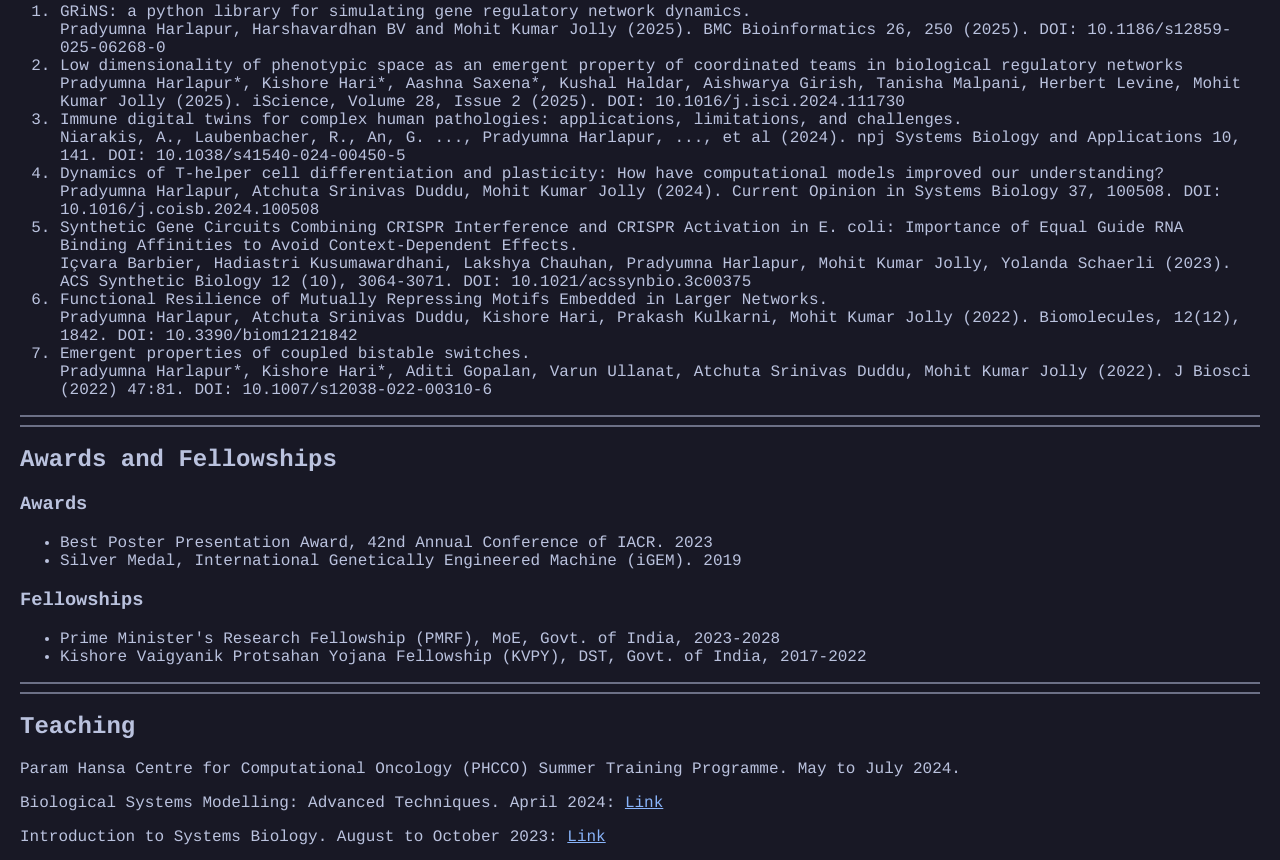
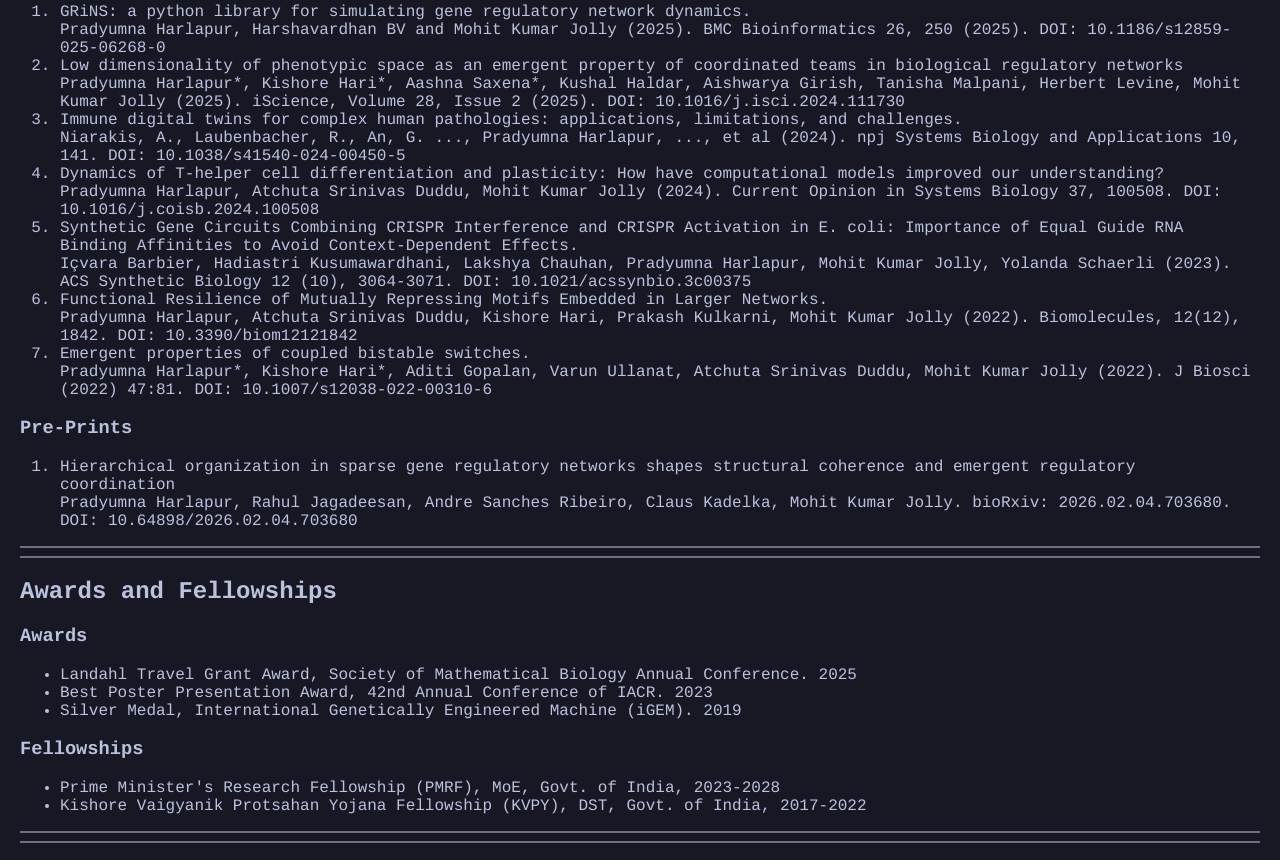
Before and after one commit to MoltenEcdysone09/moltenecdysone09.github.io, a plain HTML site: page index.html in a window 1280 px wide. Shown: the part 373-1233 px from the top of the page. Drawn offline with Linux system fonts and the light colour scheme.

Commit message:
Update few publicationa and awards.

```diff
--- a/index.html
+++ b/index.html
@@ -204,12 +204,12 @@
 					Aditi Gopalan, Varun Ullanat, Atchuta Srinivas Duddu, Mohit Kumar Jolly (2022). J Biosci
 					(2022) 47:81. DOI: 10.1007/s12038-022-00310-6</li>
 			</ol>
-			<!-- <h3>Pre-Prints</h3>
+			<h3>Pre-Prints</h3>
 			<ol>
-				<li>Low dimensionality of phenotypic space as an emergent property of coordinated teams in
-					biological regulatory networks.<br>Pradyumna Harlapur*, Kishore Hari*, Aashna Saxena*,
-					Aishwarya Girish, Herbert Levine, Mohit Kumar Jolly. bioRxiv: 2023.02.03.526930</li>
-			</ol> -->
+				<li>Hierarchical organization in sparse gene regulatory networks shapes structural coherence and emergent
+					regulatory coordination<br>Pradyumna Harlapur, Rahul Jagadeesan, Andre Sanches Ribeiro, Claus Kadelka,
+					Mohit Kumar Jolly. bioRxiv: 2026.02.04.703680. DOI: 10.64898/2026.02.04.703680</li>
+			</ol>
 		</section>
 	</div>
 	<hr>
@@ -220,6 +220,7 @@
 			<h2>Awards and Fellowships</h2>
 			<h3>Awards</h3>
 			<ul>
+				<li>Landahl Travel Grant Award, Society of Mathematical Biology Annual Conference. 2025</li>
 				<li>Best Poster Presentation Award, 42nd Annual Conference of IACR. 2023</li>
 				<li>Silver Medal, International Genetically Engineered Machine (iGEM). 2019</li>
 			</ul>
```
